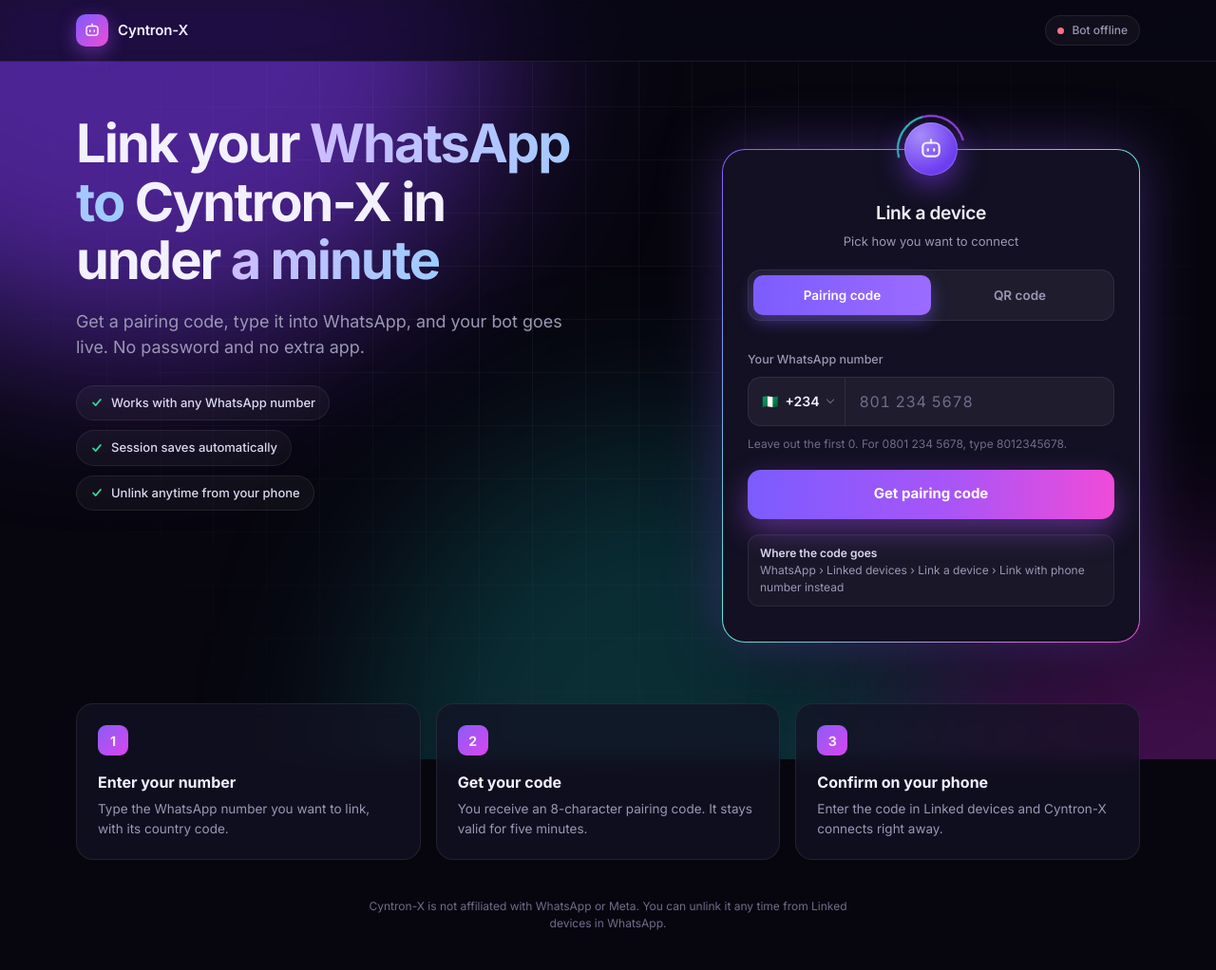
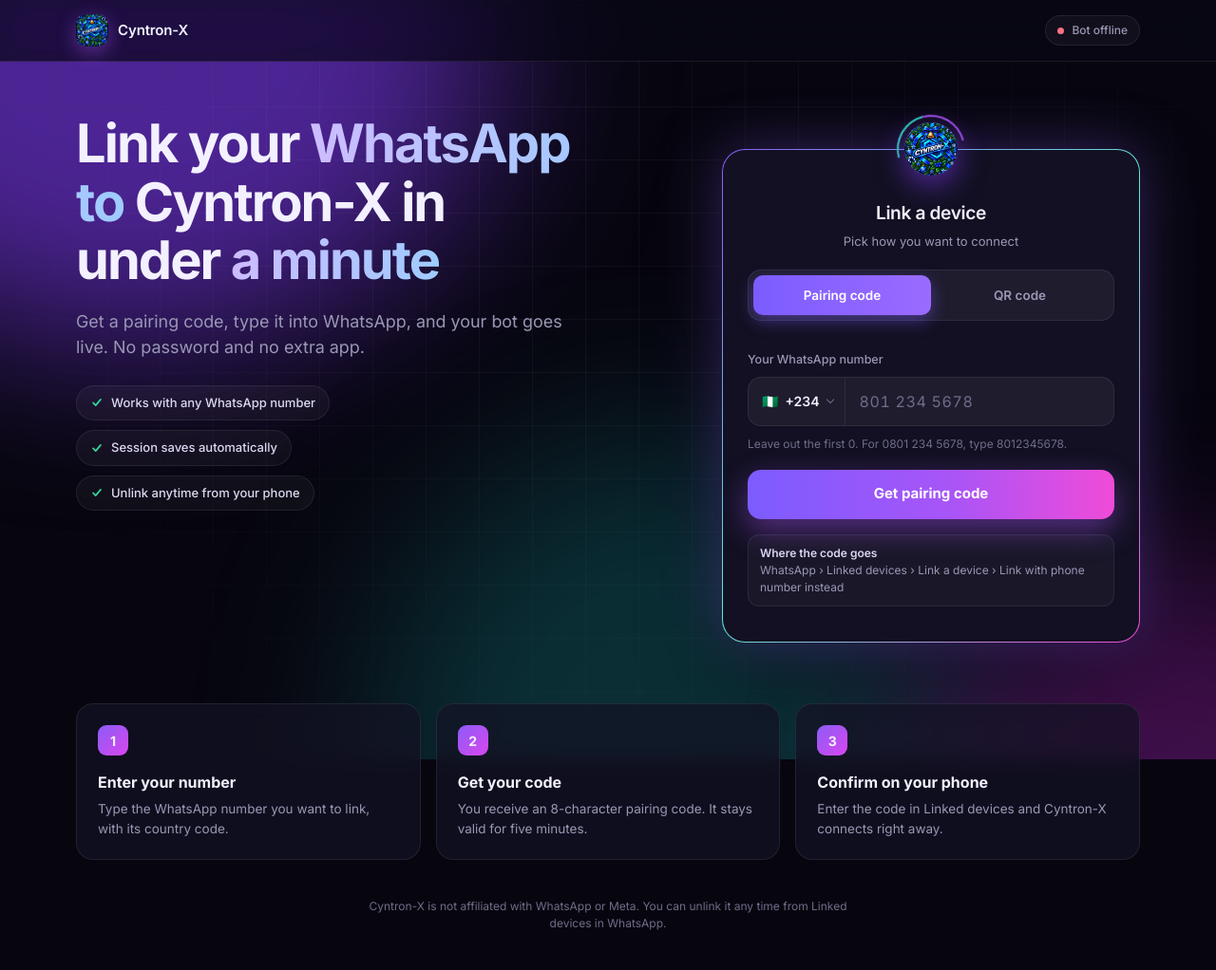
Before and after one commit to mgazah/Cyntron-X, a website: page pairing-site/index.html in a window 1280 px wide. Shown: the whole page at 95% size. Drawn offline with Linux system fonts and the light colour scheme; no server answers; a web font is replaced by a local one.

Commit message:
Pairing site: use the Cyntron-X logo image
Replace the inline SVG favicon/brand marks with the Cyntron-X logo
(favicon.png, logo-192.png, site_icon.png) and drop favicon.svg,
matching the change in the Cyntron-X repo (addfd54 + d188613).

```diff
--- a/pairing-site/index.html
+++ b/pairing-site/index.html
@@ -6,7 +6,8 @@
   <title>Cyntron-X | Link your WhatsApp</title>
   <meta name="description" content="Link your WhatsApp to Cyntron-X in under a minute with a pairing code or QR code.">
   <meta name="theme-color" content="#07060f">
-  <link rel="icon" href="favicon.svg" type="image/svg+xml">
+  <link rel="icon" href="favicon.png" type="image/png">
+  <link rel="apple-touch-icon" href="logo-192.png">
   <link rel="preconnect" href="https://fonts.googleapis.com">
   <link rel="preconnect" href="https://fonts.gstatic.com" crossorigin>
   <link href="https://fonts.googleapis.com/css2?family=Inter:wght@400;500;600;700&family=Unbounded:wght@600;700&display=swap" rel="stylesheet">
@@ -23,9 +24,7 @@
   <header class="topbar">
    <div class="topbar-inner">
     <a class="brand" href="./" aria-label="Cyntron-X home">
-      <span class="brand-mark">
-        <svg viewBox="0 0 24 24" fill="none" stroke="currentColor" stroke-width="2" stroke-linecap="round" stroke-linejoin="round" aria-hidden="true"><path d="M12 3v3"/><rect x="4" y="6" width="16" height="13" rx="4"/><path d="M9 12v1.5M15 12v1.5"/></svg>
-      </span>
+      <span class="brand-mark"><img src="logo-192.png" alt="" width="192" height="192"></span>
       <span class="brand-name">Cyntron-X</span>
     </a>
     <span class="status-pill" id="bot-status" data-state="unknown">
@@ -50,9 +49,7 @@
       <div class="card-wrap">
         <div class="orb" aria-hidden="true">
           <span class="orb-ring"></span>
-          <span class="orb-core">
-            <svg viewBox="0 0 24 24" fill="none" stroke="currentColor" stroke-width="2" stroke-linecap="round" stroke-linejoin="round"><path d="M12 3v3"/><rect x="4" y="6" width="16" height="13" rx="4"/><path d="M9 12v1.5M15 12v1.5"/></svg>
-          </span>
+          <span class="orb-core"><img src="logo-192.png" alt="" width="192" height="192"></span>
         </div>
 
         <div class="card">
--- a/pairing-site/styles.css
+++ b/pairing-site/styles.css
@@ -132,7 +132,8 @@ button { cursor: pointer; }
   background: linear-gradient(135deg, #7c5cff, #f04bd8);
   box-shadow: 0 6px 20px rgba(168, 85, 247, 0.45);
 }
-.brand-mark svg { width: 18px; height: 18px; }
+.brand-mark { overflow: hidden; }
+.brand-mark img { width: 100%; height: 100%; object-fit: cover; display: block; }
 
 .status-pill {
   display: inline-flex;
@@ -243,7 +244,8 @@ h1 {
   background: radial-gradient(circle at 30% 25%, #a78bfa, #6d3df0 70%);
   box-shadow: 0 10px 30px rgba(124, 58, 237, 0.6), inset 0 0 0 1px rgba(255, 255, 255, 0.2);
 }
-.orb-core svg { width: 26px; height: 26px; }
+.orb-core { overflow: hidden; }
+.orb-core img { width: 100%; height: 100%; object-fit: cover; display: block; }
 .orb-ring {
   position: absolute;
   inset: 0;
```
Also changed, not shown: pairing-site/favicon.png (added), pairing-site/favicon.svg (deleted), pairing-site/logo-192.png (added), pairing-site/site_icon.png (added).
